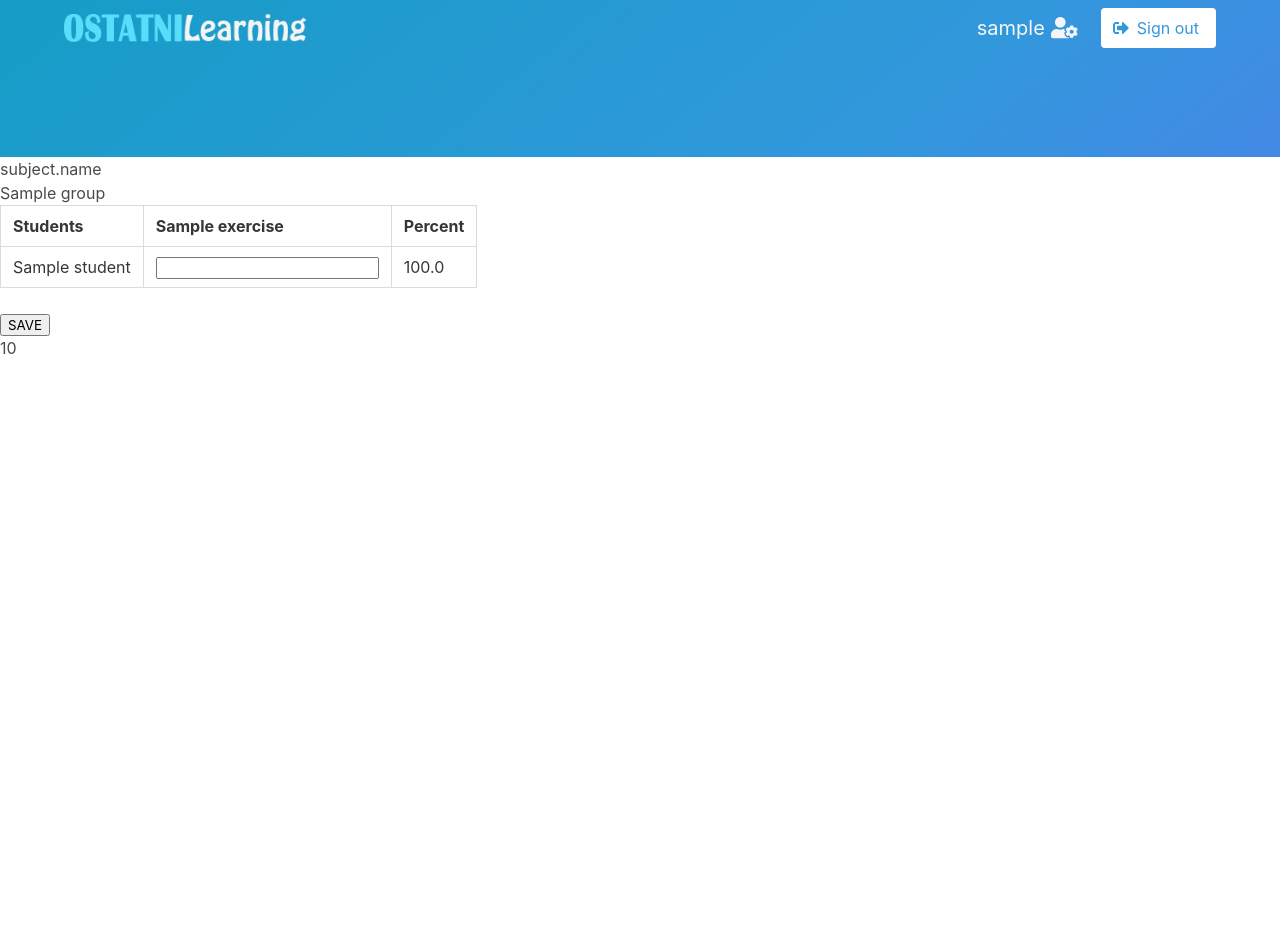
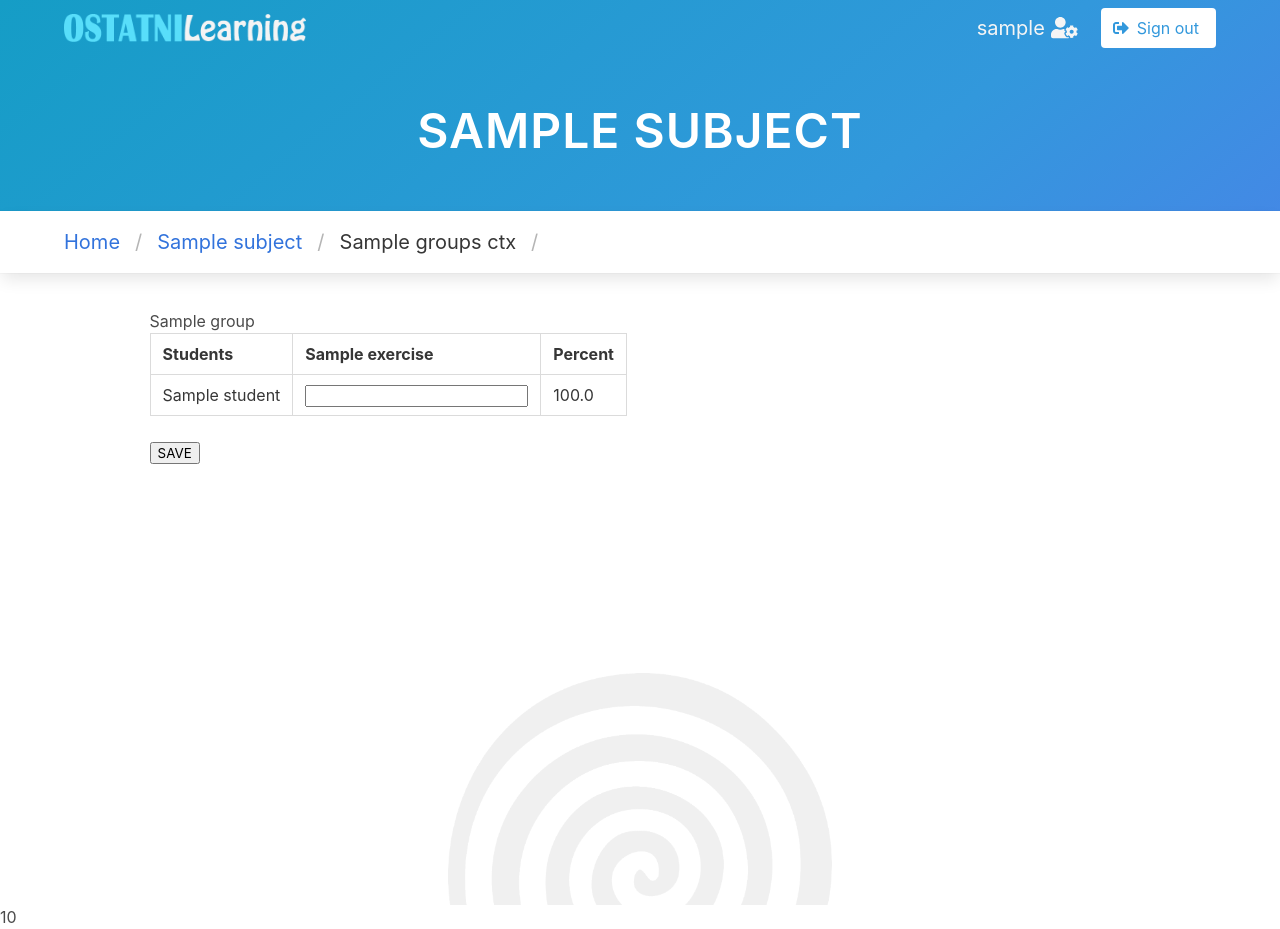
Before and after one commit to ostatni5/hall-of-fame, a Django app: template hallOfFameClient/templates/hallOfFameClient/group_tab.html in a window 1280 px wide. Before the commit the page ends 354 px from the top, so only its background shows below. Run offline with Django 3.2, Linux system fonts and the light colour scheme; tables that the repository leaves empty hold one stand-in row (values such as "Sample post"); the template is opened without the code that fills it: values that come from a table or form of the project are taken from there, most other values are stand-ins (such as "Sample title", 1, 10 or a date in 2020); parts of the project's set-up code (start-up, migrations or seed data) failed here and were passed over; some libraries are stand-ins or nearby versions.

Commit message:
LecturerGroupTab rozszerzone o usera i wydzielona tabelka ocen

```diff
--- a/hallOfFameClient/admin.py
+++ b/hallOfFameClient/admin.py
@@ -70,8 +70,9 @@ class LecturerAdminSite(AdminSite):
     def get_urls(self):
         urls = super().get_urls()
         my_urls = [
-            path('', LecturerAdminSite.admin_view(self, DashboardLecturerView.as_view())),
-            path('hallOfFameClient/', LecturerAdminSite.admin_view(self, DashboardLecturerView.as_view())),
+            path('', LecturerAdminSite.admin_view(self, DashboardLecturerView.as_view()), name="dashboard"),
+            path('hallOfFameClient/', LecturerAdminSite.admin_view(self, DashboardLecturerView.as_view()),
+                 name="client"),
             path('subject/<int:pk>/scores/<int:group_pk>', LecturerAdminSite.admin_view(self, LecturerGroupTabView.as_view()),
                  name="subject_scores"),
         ]
--- a/hallOfFameClient/templates/hallOfFameClient/group_tab.html
+++ b/hallOfFameClient/templates/hallOfFameClient/group_tab.html
@@ -1,43 +1,48 @@
 {% extends 'hallOfFameClient/base_site.html' %}
 {% load hallOfFame_extra %}
+{% load static %}
+{% block title %}{{ subject.name }}{% endblock %}
+{% block hero %}
+  {% with groupsCtx.username as username %}
+  {{block.super}}
+  {% endwith %}
+{% endblock %}
+{% block herotitle %}{{ subject.name }}{% endblock %}
+{% block breadcrumb %}
+    <section style="padding: 1rem" class="section card">
+        <div class="container">
+            <nav class="breadcrumb is-medium" aria-label="breadcrumbs">
+                <ul>
+                    <li><a href="{% url 'lecturer:dashboard' %}">Home</a></li>
+                    <li><a href="{% url 'lecturer:client' %}" aria-current="page">{{ subject.name }}</a></li>
+                    <li class="is-active"><a href="#" aria-current="page">{{ groupsCtx.group_names }}</a></li>
+                    <li class="is-active"><a href="#"></a></li>
+                </ul>
+            </nav>
+        </div>
+    </section>
+{% endblock %}
 {% block content %}
-    {% block title %}subject.name{% endblock %}
 {#    <p>{{ subject.description }}</p>#}
-
-    {% if msg %}
-        <h1>{{msg}}</h1>
-    {% endif %}
-
-    {% for k,group in groupsCtx.items %}
-        <h2>{{ group.name }}</h2>
-        <form id="updateScoresForm" action="{% url "lecturer:subject_scores" pk=subject.pk group_pk=group.pk %}" method="post" autocomplete=off>
-            {% csrf_token %}
-            <input name="change_info" type="hidden">
-            <table class="table is-bordered is-hoverable">
-                <tr>
-                    <th>Students</th>
-                    {% for exercise in group.exercises %}
-                        <th>{{ exercise.name }}</th>
-                    {% endfor %}
-                    <th>Percent</th>
-                </tr>
-                {% for student in group.students %}
-                    <tr>
-                        <td>{{ student.name }}</td>
-                        {% for exercise in group.exercises %}
-                            {#                                <td>{{ group.scores|key:student.id|key:exercise.id }}</td>#}
-                            <td><input class="score_field" type="number"
-                                       name="ss-{{ group.scores|keyS:student.id|keyS:exercise.id|keyS:"id" }}-{{ student.id }}-{{ exercise.id }}"
-                                       value="{{ group.scores|keyS:student.id|keyS:exercise.id|keyS:"value" }}">
-                            </td>
-                        {% endfor %}
-                        <td>{{ group.scores|key:"sum"|key:student.id|percent:group.max_score }}</td>
-                    </tr>
+<section
+            style='min-height: 79vh; background-image: url("{% static 'img/spiral-cut.png' %}"); background-position: bottom; background-repeat: no-repeat; background-size:30%;'
+            class="section">
+            {% if msg %}
+                <article class="message is-success">
+                    <div class="message-body">
+                    {{msg}}
+                    </div>
+                </article>
+            {% endif %}
+            <div class="columns is-centered">
+                <div class="column is-four-fifths tile is-ancestor is-vertical">
+                {% for k,group in groupsCtx.ctx_list.items %}
+                {% include 'hallOfFameClient/includes/group_tab_grades_tile.html' with group=group subject=subject  %}
                 {% endfor %}
-            </table>
-            <button type="submit"> SAVE</button>
-        </form>
-    {% endfor %}
+                </div>
+            </div>
+        </div>
+    </section>
 
 
     {{ temp }}
--- a/hallOfFameClient/templates/hallOfFameClient/includes/group_tab_grades_tile.html
+++ b/hallOfFameClient/templates/hallOfFameClient/includes/group_tab_grades_tile.html
@@ -1,10 +1,29 @@
-<!DOCTYPE html>
-<html lang="en">
-<head>
-    <meta charset="UTF-8">
-    <title>Title</title>
-</head>
-<body>
-
-</body>
-</html>
+{% load hallOfFame_extra %}
+<h2>{{ group.name }}</h2>
+<form id="updateScoresForm" action="{% url "lecturer:subject_scores" pk=subject.pk group_pk=group.pk %}" method="post" autocomplete=off>
+    {% csrf_token %}
+    <input name="change_info" type="hidden">
+    <table class="table is-bordered is-hoverable">
+        <tr>
+            <th>Students</th>
+            {% for exercise in group.exercises %}
+                <th>{{ exercise.name }}</th>
+            {% endfor %}
+            <th>Percent</th>
+        </tr>
+        {% for student in group.students %}
+            <tr>
+                <td>{{ student.name }}</td>
+                {% for exercise in group.exercises %}
+                    {#                                <td>{{ group.scores|key:student.id|key:exercise.id }}</td>#}
+                    <td><input class="score_field" type="number"
+                               name="ss-{{ group.scores|keyS:student.id|keyS:exercise.id|keyS:"id" }}-{{ student.id }}-{{ exercise.id }}"
+                               value="{{ group.scores|keyS:student.id|keyS:exercise.id|keyS:"value" }}">
+                    </td>
+                {% endfor %}
+                <td>{{ group.scores|key:"sum"|key:student.id|percent:group.max_score }}</td>
+            </tr>
+        {% endfor %}
+    </table>
+    <button type="submit"> SAVE</button>
+</form>
```
Also changed, not shown: hallOfFameClient/views.py (+23 -16 lines).
